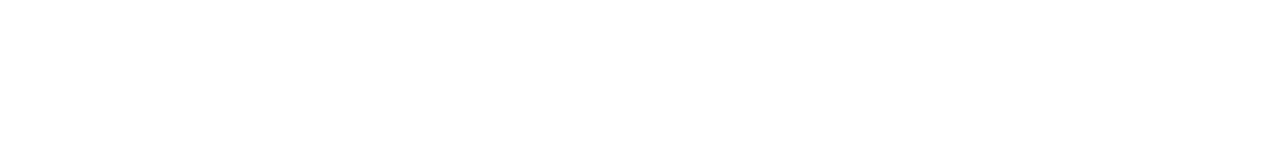
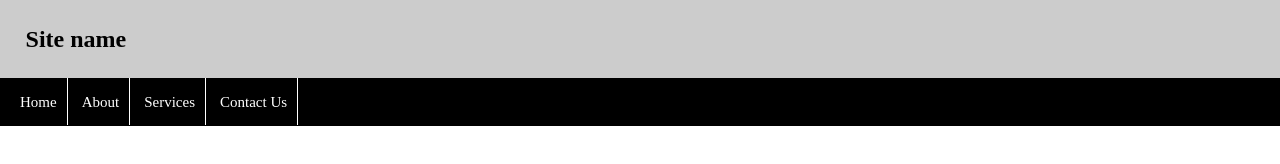
Before and after one commit to sachin4169/template1, a plain HTML site: page index.html in a window 1280 px wide. Drawn offline with Linux system fonts and the light colour scheme.

Commit message:
header section

```diff
--- a/index.html
+++ b/index.html
@@ -5,11 +5,29 @@
     <meta http-equiv="X-UA-Compatible" content="IE=edge">
     <meta name="viewport" content="width=device-width, initial-scale=1.0">
     <title>Template 1</title>
+    <link rel="stylesheet" href="style.css">
 </head>
 <body>
     <div class="main">
-        <div class="header"></div>
-        <div class="content"></div>
+        <div class="header">
+            <div class="logo">
+                <p>Site name</p>
+            </div>
+            <div class="links">
+                <ul>
+                    <li><a href="">Home</a></li>
+                    <li><a href="">About</a></li>
+                    <li><a href="">Services</a></li>
+                    <li><a href="">Contact Us</a></li>
+                </ul>
+            </div>
+        </div>
+
+        <div class="content">
+            <div class="main_container"></div>
+            <div class="side_container"></div>
+        </div>
+
         <div class="footer"></div>
     </div>
 </body>
--- /dev/null
+++ b/style.css
@@ -0,0 +1,31 @@
+*{
+    padding: 0;
+    margin: 0;
+}
+.logo{
+    background-color:#cccccc;
+    padding: 2%;
+}
+.logo >p{
+    font-size: 24px;
+    font-weight: bold;
+}
+.links{
+    background-color: black;
+    color: #fff;
+}
+ul{
+    padding: 15px 10px;
+}
+li{
+    text-align: center;
+    display: inline;
+    border-right: 1px solid white;
+    padding: 15px 10px;
+}
+li a{
+    /* display: block; */
+    text-decoration: none;
+    color: #fff;
+    font-size: 15px;
+}
```
